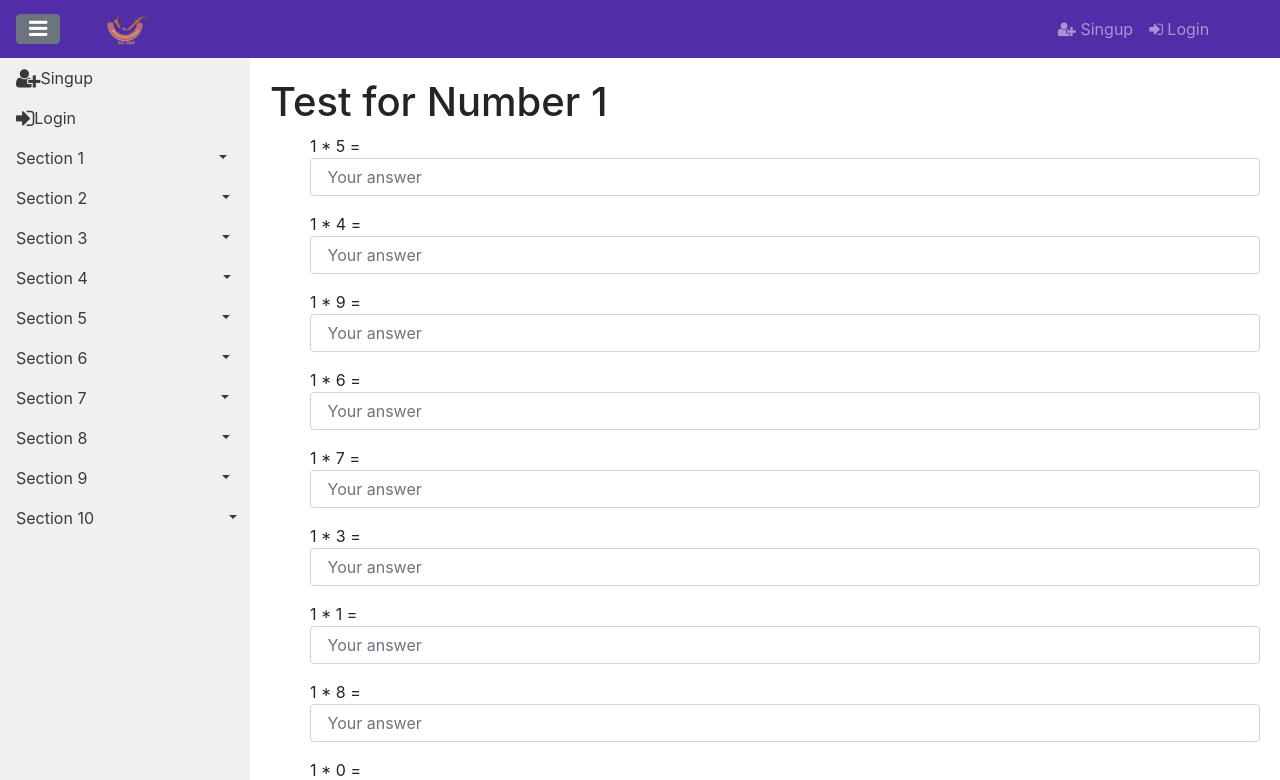
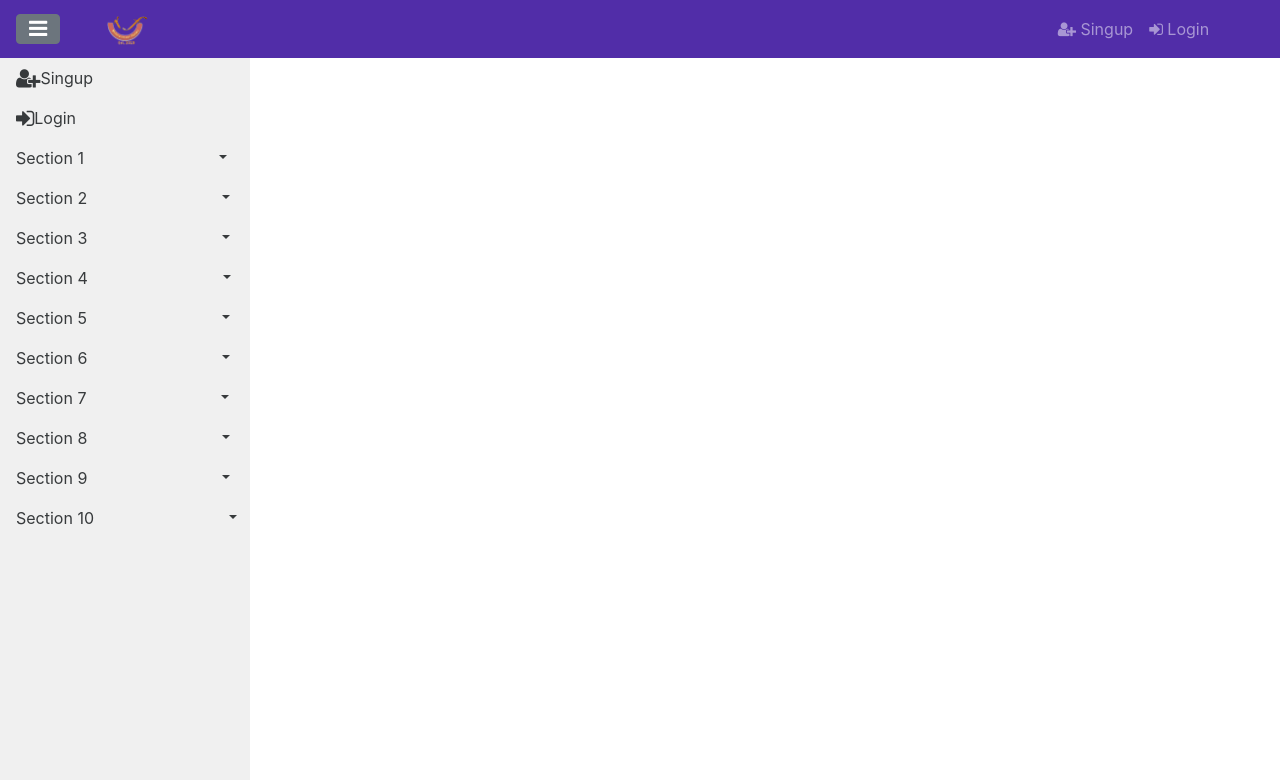
Before and after one commit to nikmem27/multi-learning, a React (Create React App) app: page / in a window 1280 px wide. Before the commit this address led to /fillingblank. Shown: the top 780 px of the page. Built offline with nearby package versions, Linux system fonts and the light colour scheme.

Commit message:
Complete section --> test

```diff
--- a/src/components/FillingBlank.js
+++ b/src/components/FillingBlank.js
@@ -1,4 +1,5 @@
-import React from 'react';
+import React, { useEffect } from 'react';
+import { useParams, withRouter } from 'react-router-dom';
 import { Input, Button } from 'reactstrap';
 
 for (var elements = [], i = 0; i < 10; ++i) elements[i] = i;    //creates an array with numbers 0 to 9 order by ascedning
@@ -14,10 +15,17 @@ function randomOrder(array) {
     return array;
 }
 
-elements = randomOrder(elements);
 
-function Question(props) {
-    let number = props.number;
+//elements = randomOrder(elements);
+
+function Question() {
+    let { number } = useParams();
+
+    useEffect(()=>{
+        elements = randomOrder(elements);
+    }, [number])    //we made this in order to refresh the random list only when our paremeter number is changed. Because if we don't do that, the random ...
+                    //...list is refreshed when we hit the toggle button too. When we hit the toggle button the number doesn't change, so the random list will not be refreshed
+    //console.log('skata'); Remeber to check that this logs triggers many times just on a refresh
 
     return (
         <div>
--- a/src/components/HeaderComponent.js
+++ b/src/components/HeaderComponent.js
@@ -36,7 +36,7 @@ class Header extends Component {
           <Button className="fa fa-bars fa-lg" onClick={this.props.toggleSideBar}/>
           <div className="container">
             <NavbarToggler onClick={this.toggleNav} />
-            <NavbarBrand className="ml-auto" href="/"><img src='assets/images/logo.png' height="30" width="41" alt='Ristorante Con Fusion' /></NavbarBrand>
+            <NavbarBrand className="ml-auto" href="/"><img src='/assets/images/logo.png' height="30" width="41" alt='Ristorante Con Fusion' /></NavbarBrand>
             <Collapse isOpen={this.state.isNavOpen} navbar>
               <Nav className="ml-auto" navbar>
                 <NavItem>
--- a/src/components/MainComponent.js
+++ b/src/components/MainComponent.js
@@ -34,9 +34,9 @@ class Main extends Component {
             <TransitionGroup>
               <CSSTransition key={this.props.location.key} classNames="page" timeout={300}>
                 <Switch>
-                  <Route exact path="/fillingblank" component={() => <FillingBlank number="1" />} />
+                  <Route exact path="/fillingblank/:number" component={FillingBlank} />
                   <Route exact path="/login" component={Login} />
-                  <Redirect to="/fillingblank" />
+                  {/*<Redirect to="/fillingblank" />*/}
                 </Switch>
               </CSSTransition>
             </TransitionGroup>
--- a/src/components/Section.js
+++ b/src/components/Section.js
@@ -1,7 +1,6 @@
 import React, { useState } from 'react';
 import { Collapse, NavLink, NavItem } from 'reactstrap';
-import { Link } from 'react-router-dom';
-
+import { Link, withRouter } from 'react-router-dom';
 
 const Section = (props) => {
     const [collapsed, setCollapsed] = useState(false);
@@ -21,7 +20,7 @@ const Section = (props) => {
                     <NavLink className="nav-link" tag={Link}><span className="fa fa-book fa-md"> Lesson</span></NavLink>
                 </NavItem>
                 <NavItem>
-                    <NavLink className="nav-link" tag={Link}><span className="fa fa-calculator fa-md"> Test</span></NavLink>
+                    <NavLink className="nav-link" tag={Link} to={`/fillingblank/${props.number}`} ><span className="fa fa-calculator fa-md"> Test</span></NavLink>
                 </NavItem>
             </Collapse>
         </div>
--- a/src/components/Sidebar.js
+++ b/src/components/Sidebar.js
@@ -3,7 +3,8 @@ import { Nav, NavLink, NavItem } from 'reactstrap';
 
 import Section from './Section'
 
-class Header extends Component {
+class Sidebar extends Component {
+
     render() {
         return (
             <div className={"sidebar " + (this.props.isOpen ? "is-open" : "")}>
@@ -32,4 +33,4 @@ class Header extends Component {
     }
 }
 
-export default Header;
+export default Sidebar;
```
